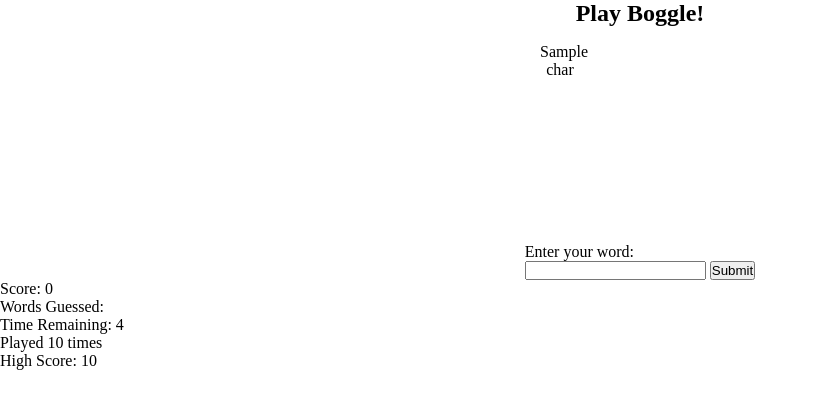
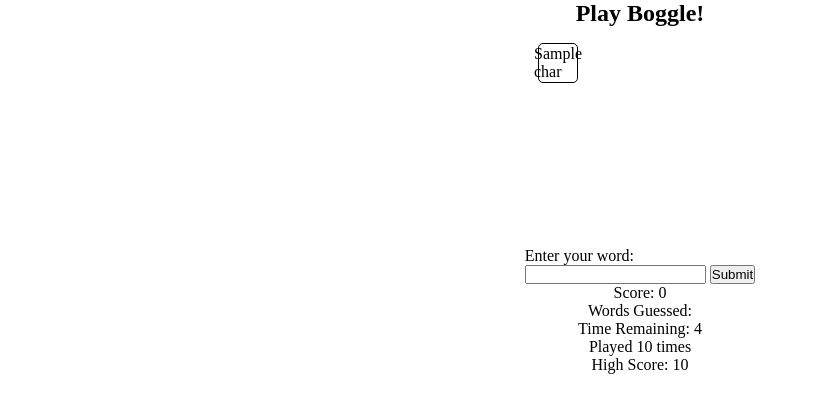
Before and after one commit to andreamartz/sb-19-5-flask-boggle, a Flask app: template templates/board.html in a window 1280 px wide. Shown: the top 413 px of the page, without its empty margins (0-818 px from the left). Run offline with Flask 2, Linux system fonts and the light colour scheme; the template is opened without the code that fills it: most values are stand-ins (such as "Sample title", 1, 10 or a date in 2020); parts of the project's set-up code (start-up, migrations or seed data) failed here and were passed over.

Commit message:
Style the app

```diff
--- a/static/app.css
+++ b/static/app.css
@@ -14,10 +14,29 @@
   grid-template-columns: 40px 40px 40px 40px 40px;
   grid-template-rows: 40px 40px 40px 40px 40px;
   justify-content: center;
- }
+  grid-gap: 1px;
+}
 
 .die {
-  text-align: center;
+  display: flex;
+  justify-content: center;
+  align-items: center;
+  flex-wrap: wrap;
+  border: 1px solid black;
+  border-radius: 5px;
+  /* text-align: center; */
+}
+
+#game-data {
+  display: flex;
+  justify-content: center;
+  flex-wrap: wrap;
+}
+
+.game-datum {
+  display: flex;
+  justify-content: center;
+  width: 100%
 }
 
 #word-check-form,
```
